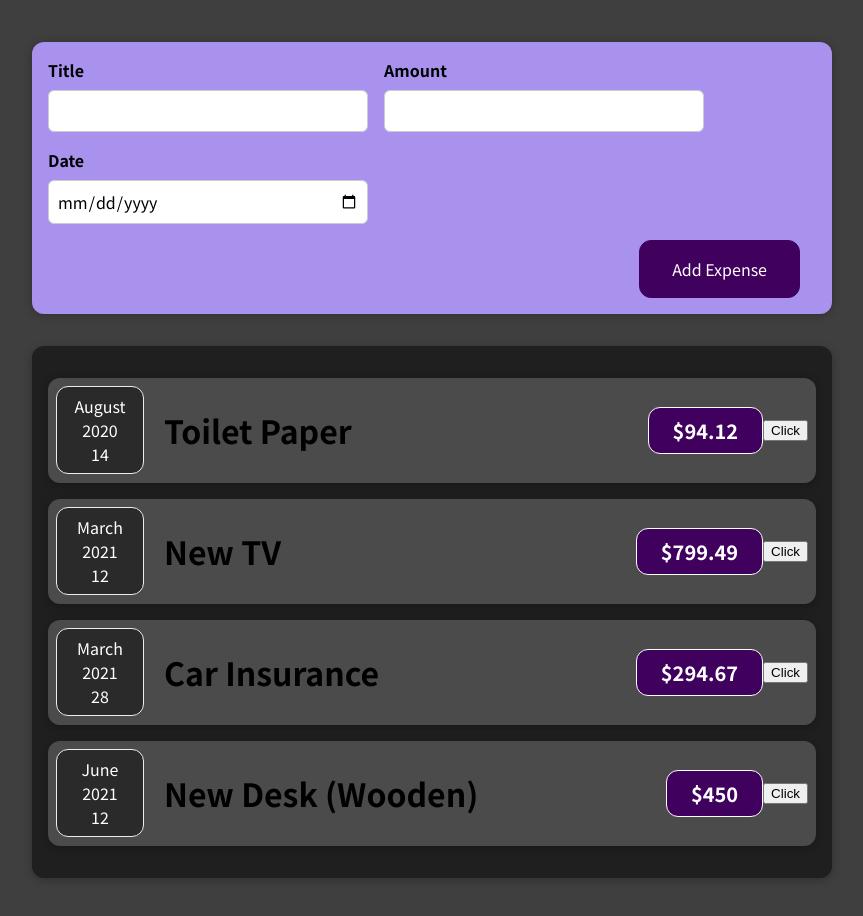
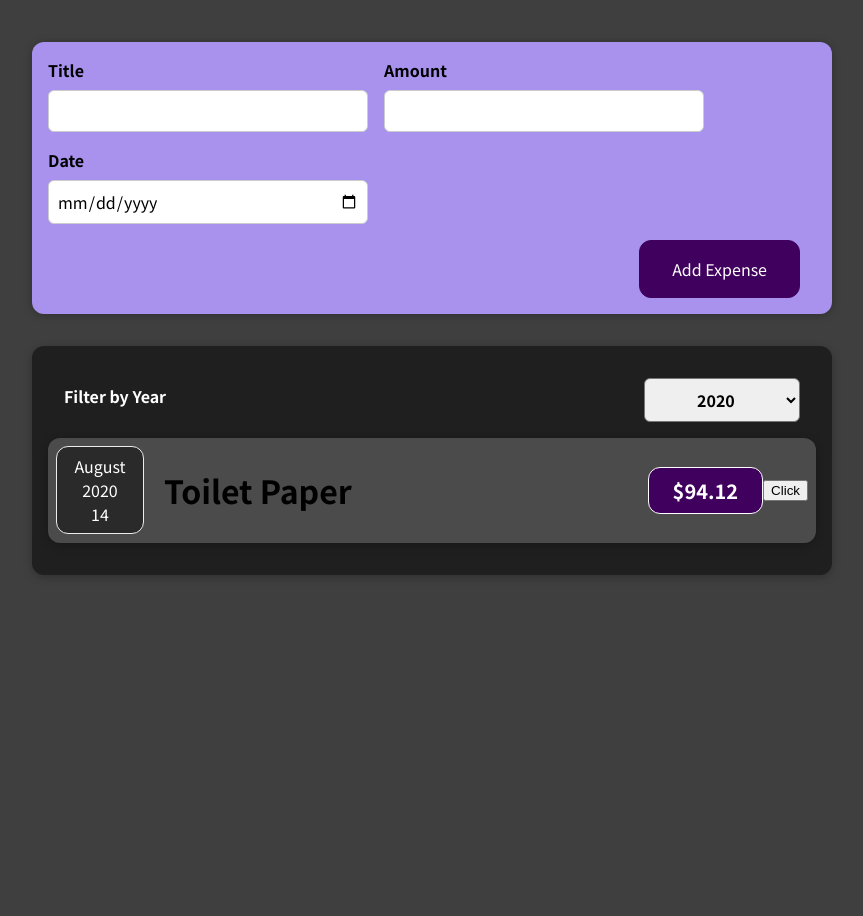
Before and after one commit to tintoll/react_guide, a React (Create React App) app in the folder 01-starting-setup/: page / in a window 1280 px wide. Shown: the top 916 px of the page, without its empty margins (208-1071 px from the left). After the commit the page ends 800 px from the top, so only its background shows below. Built offline with nearby package versions, Linux system fonts and the light colour scheme.

Commit message:
날짜 필터 적용

```diff
--- a/01-starting-setup/src/components/Expenses/Expenses.js
+++ b/01-starting-setup/src/components/Expenses/Expenses.js
@@ -1,11 +1,27 @@
 import Card from "../UI/Card";
+import ExpensesFilter from "./ExpensesFilter";
 import "./Expenses.css";
 import ExpenseItem from "./ExpeseItem";
+import { useState } from "react";
 
 function Expenses(props) {
+  const [filteredYear, setFilteredYear] = useState("2020");
+
+  const filterChangeHandler = (selectedYear) => {
+    setFilteredYear(selectedYear);
+  };
+
   return (
     <Card className="expenses">
-      {props.items.map((expense) => (
+      <ExpensesFilter
+        selected={filteredYear}
+        onChangeFilter={filterChangeHandler}
+      />
+      {props.items
+        .filter((expense) => {
+          return filteredYear === expense.date.getFullYear().toString();
+        })
+        .map((expense) => (
           <ExpenseItem
             key={expense.id}
             title={expense.title}
--- /dev/null
+++ b/01-starting-setup/src/components/Expenses/ExpensesFilter.css
@@ -0,0 +1,24 @@
+.expenses-filter {
+  color: white;
+  padding: 0 1rem;
+}
+
+.expenses-filter__control {
+  display: flex;
+  width: 100%;
+  align-items: center;
+  justify-content: space-between;
+  margin: 1rem 0;
+}
+
+.expenses-filter label {
+  font-weight: bold;
+  margin-bottom: 0.5rem;
+}
+
+.expenses-filter select {
+  font: inherit;
+  padding: 0.5rem 3rem;
+  font-weight: bold;
+  border-radius: 6px;
+}
--- /dev/null
+++ b/01-starting-setup/src/components/Expenses/ExpensesFilter.js
@@ -0,0 +1,24 @@
+import React from "react";
+import "./ExpensesFilter.css";
+
+const ExpenseFilter = (props) => {
+  const dropdownChangeHandler = (event) => {
+    const selectedYear = event.target.value;
+    props.onChangeFilter(selectedYear);
+  };
+  return (
+    <div className="expenses-filter">
+      <div className="expenses-filter__control">
+        <label>Filter by Year</label>
+        <select value={props.selected} onChange={dropdownChangeHandler}>
+          <option value="2022">2022</option>
+          <option value="2021">2021</option>
+          <option value="2020">2020</option>
+          <option value="2019">2019</option>
+        </select>
+      </div>
+    </div>
+  );
+};
+
+export default ExpenseFilter;
```
Lines whose indentation alone changed are shown as unchanged.
